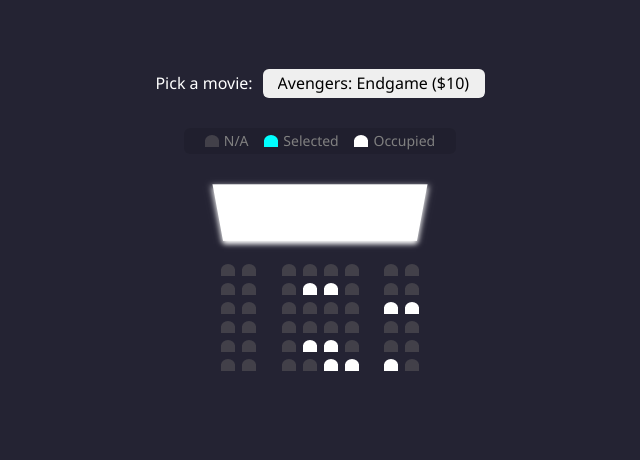
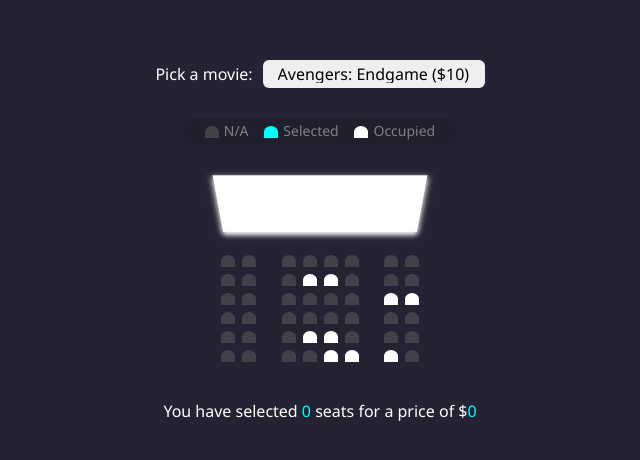
Before and after one commit to kareemayman/Movie_Seat_Booking, a plain HTML site: page index.html in a window 1280 px wide. Shown: the part 160-620 px from the top of the page, without its empty margins (320-960 px from the left). Drawn offline with Linux system fonts and the light colour scheme.

Commit message:
Finshed Selection HTML & CSS

```diff
--- a/css/style.css
+++ b/css/style.css
@@ -135,3 +135,13 @@
 .container .seats .seat:not(.occupied):hover {
     scale: 1.3;
 }
+
+.selection p {
+    width: fit-content;
+    margin-left: auto;
+    margin-right: auto;
+}
+
+.selection p span {
+    color: cyan;
+}
--- a/index.html
+++ b/index.html
@@ -104,6 +104,14 @@
             </div>
         </div>
 
+        <div class="selection">
+            <p>
+                You have selected
+                <span class="num-of-seats">0</span>
+                seats for a price of $<span class="price">0</span>
+            </p>
+        </div>
+
     </div>
 </body>
 </html>
```
